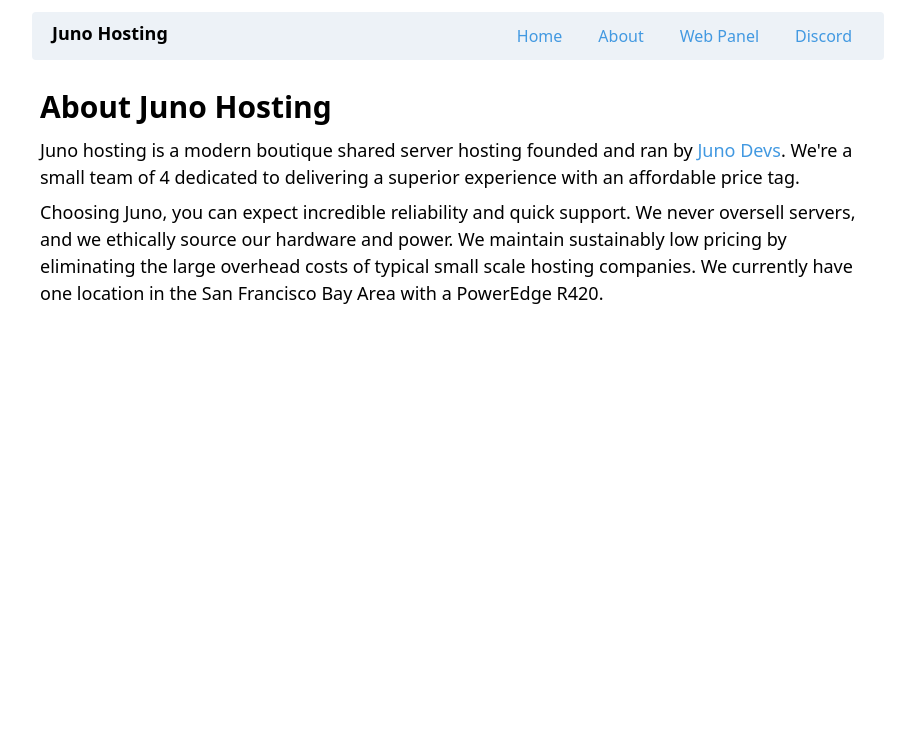
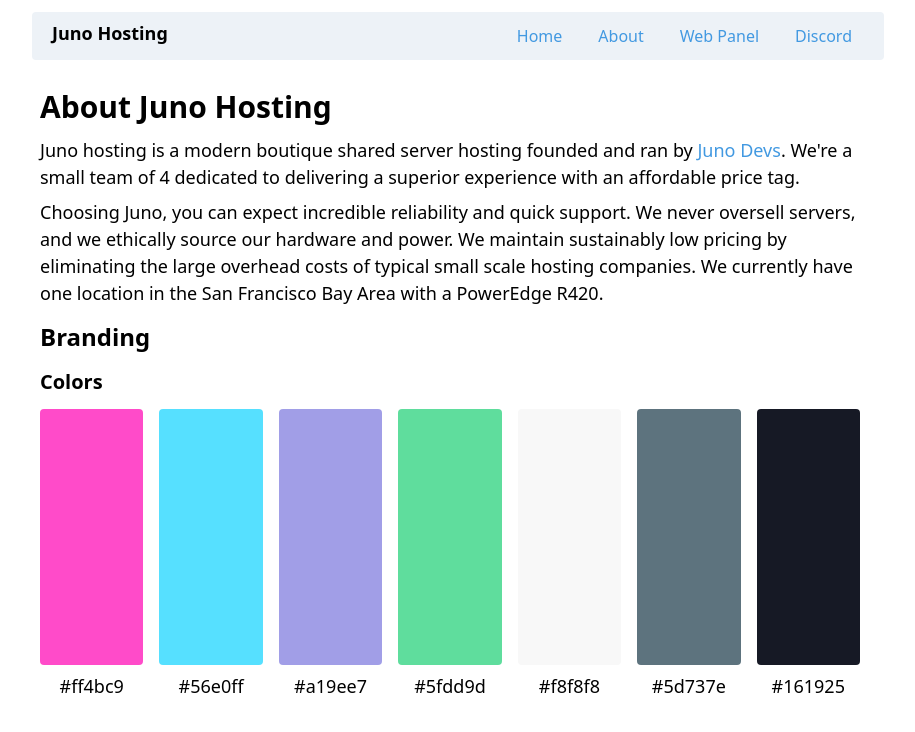
Before and after one commit to junodevs/junohosting.net, a Vue app: page /about in a window 1280 px wide. Shown: the top 732 px of the page, without its empty margins (182-1097 px from the left). Built offline with nearby package versions, Linux system fonts and the light colour scheme.

Commit message:
feat(pages/about): add branding/colors section

```diff
--- a/src/pages/About.vue
+++ b/src/pages/About.vue
@@ -18,12 +18,83 @@
       costs of typical small scale hosting companies. We currently have one
       location in the San Francisco Bay Area with a PowerEdge R420.
     </p>
+
+    <h2>Branding</h2>
+
+    <div>
+      <h3>
+        Colors
+      </h3>
+
+      <div
+        id="colors"
+        class="flex"
+      >
+        <div
+          v-for="color in colors"
+          id="color-container"
+          :key="color"
+          class="w-1/6 mr-4"
+        >
+          <div
+            :id="'color-' + color"
+            class="color h-64 rounded"
+          />
+          <p class="text-center mt-2 mb-3">
+            #{{ color }}
+          </p>
+        </div>
+      </div>
+    </div>
   </main>
 </template>
 
+<script lang="ts">
+import { defineComponent } from 'vue'
+
+export default defineComponent({
+  name: 'About',
+  data: () => ({
+    colors: [
+      'ff4bc9',
+      '56e0ff',
+      'a19ee7',
+      '5fdd9d',
+      'f8f8f8',
+      '5d737e',
+      '161925'
+    ]
+  })
+})
+</script>
+
 <style lang="postcss" scoped>
+.color-container:last-child {
+  margin-right: 0px;
+}
+
+#color-ff4bc9 { background-color: #ff4bc9; }
+#color-56e0ff { background-color: #56e0ff; }
+#color-a19ee7 { background-color: #a19ee7; }
+#color-5fdd9d { background-color: #5fdd9d; }
+#color-f8f8f8 { background-color: #f8f8f8; }
+#color-5d737e { background-color: #5d737e; }
+#color-161925 { background-color: #161925; }
+
+#colors {
+  overflow: auto;
+}
+
 h1 {
   @apply font-bold text-3xl mb-2 mt-3;
+}
+
+h2 {
+  @apply font-bold text-2xl my-3;
+}
+
+h3 {
+  @apply font-bold text-xl my-3;
 }
 
 p {
```
